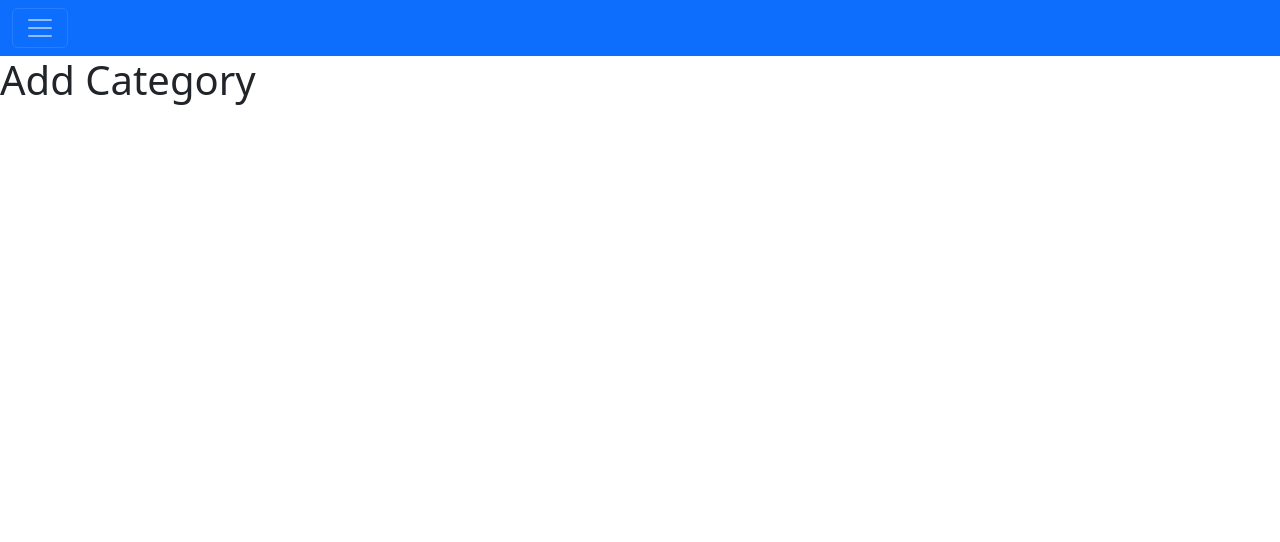
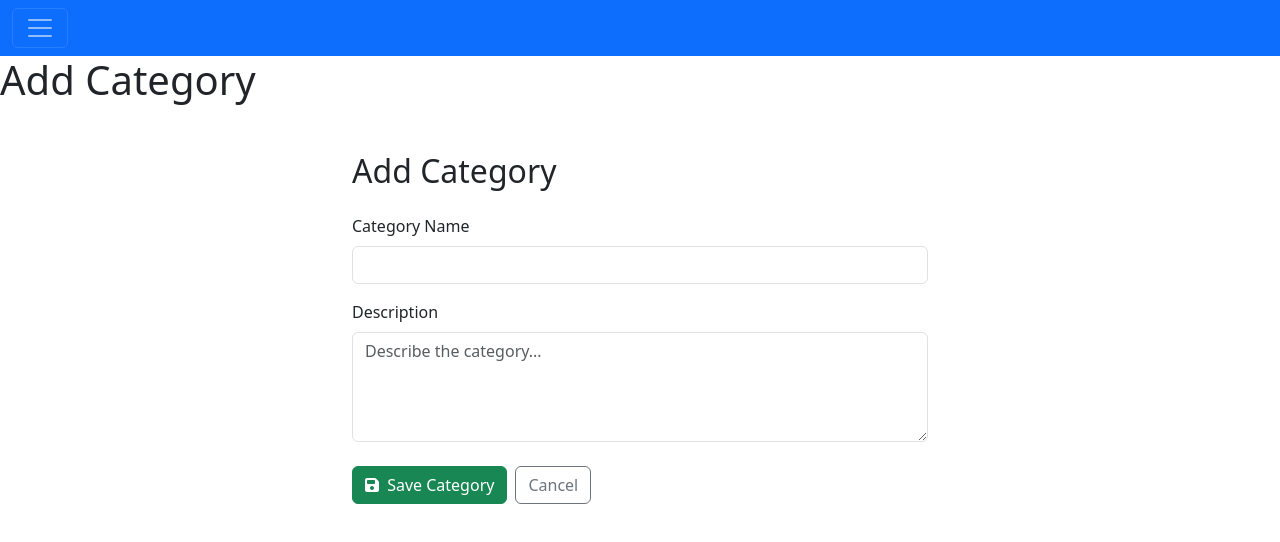
Before and after one commit to gustafsson96/project-dt193g-frontend, a Vue app: page /categories/add in a window 1280 px wide. Shown: the top 542 px of the page. Built offline with nearby package versions, Linux system fonts and the light colour scheme.

Commit message:
Create add category form and link to form from category view

```diff
--- a/src/views/AddCategoryView.vue
+++ b/src/views/AddCategoryView.vue
@@ -1,5 +1,38 @@
 <template>
     <h1>Add Category</h1>
+      <div class="container mt-5" style="max-width: 600px;">
+    <h2 class="mb-4">Add Category</h2>
+
+    <form>
+      <!-- Category name -->
+      <div class="mb-3">
+        <label class="form-label">Category Name</label>
+        <input type="text" class="form-control" />
+      </div>
+
+      <!-- Description -->
+      <div class="mb-4">
+        <label class="form-label">Description</label>
+        <textarea
+          class="form-control"
+          rows="4"
+          placeholder="Describe the category..."
+        ></textarea>
+      </div>
+
+      <!-- Buttons to save or cancel -->
+      <div class="d-flex gap-2">
+        <button type="submit" class="btn btn-success">
+          <i class="fas fa-save me-1"></i>
+          Save Category
+        </button>
+
+        <RouterLink to="/categories" class="btn btn-outline-secondary">
+          Cancel
+        </RouterLink>
+      </div>
+    </form>
+  </div>
 </template>
 <script setup>
 
--- a/src/views/CategoryListView.vue
+++ b/src/views/CategoryListView.vue
@@ -3,10 +3,10 @@
     <div class="container mt-5">
         <div class="d-flex justify-content-between align-items-center mb-4">
             <h2 class="mb-0">Categories</h2>
-            <button class="btn btn-success">
+            <RouterLink to="/categories/add" class="btn btn-success">
                 <i class="fas fa-plus me-1"></i>
                 Add Category
-            </button>
+            </RouterLink>
         </div>
         <!-- Category list -->
         <div class="card mb-3">
```
